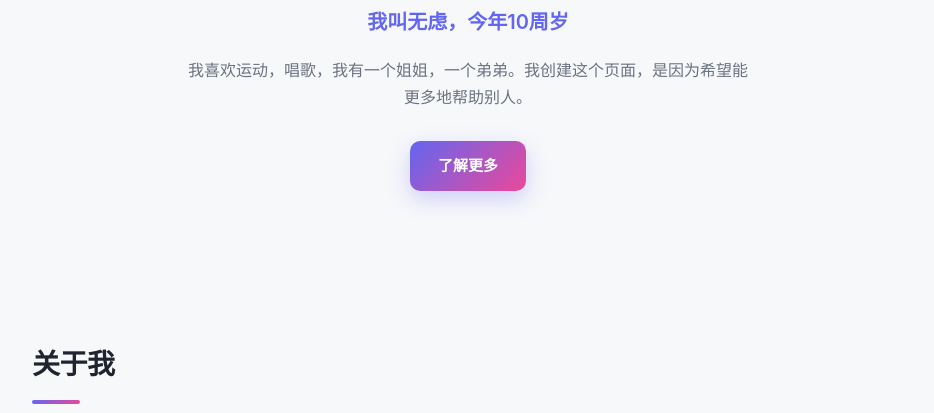
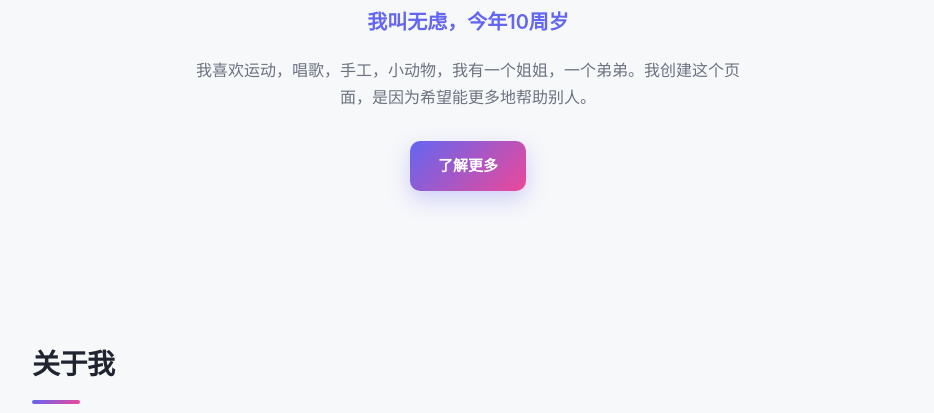
Before and after one commit to wulv2017/anna-site, a plain HTML site: page index.html in a window 1280 px wide. Shown: the part 387-800 px from the top of the page, without its empty margins (172-1106 px from the left). Drawn offline with Linux system fonts and the light colour scheme.

Commit message:
Add hobbies: crafts and animals

```diff
--- a/index.html
+++ b/index.html
@@ -107,7 +107,7 @@
     <div class="avatar">A</div>
     <h1>你好，我是Anna</h1>
     <div class="sub">我叫无虑，今年10周岁</div>
-    <p>我喜欢运动，唱歌，我有一个姐姐，一个弟弟。我创建这个页面，是因为希望能更多地帮助别人。</p>
+    <p>我喜欢运动，唱歌，手工，小动物，我有一个姐姐，一个弟弟。我创建这个页面，是因为希望能更多地帮助别人。</p>
     <a class="btn" href="#about">了解更多</a>
   </div>
 
```
